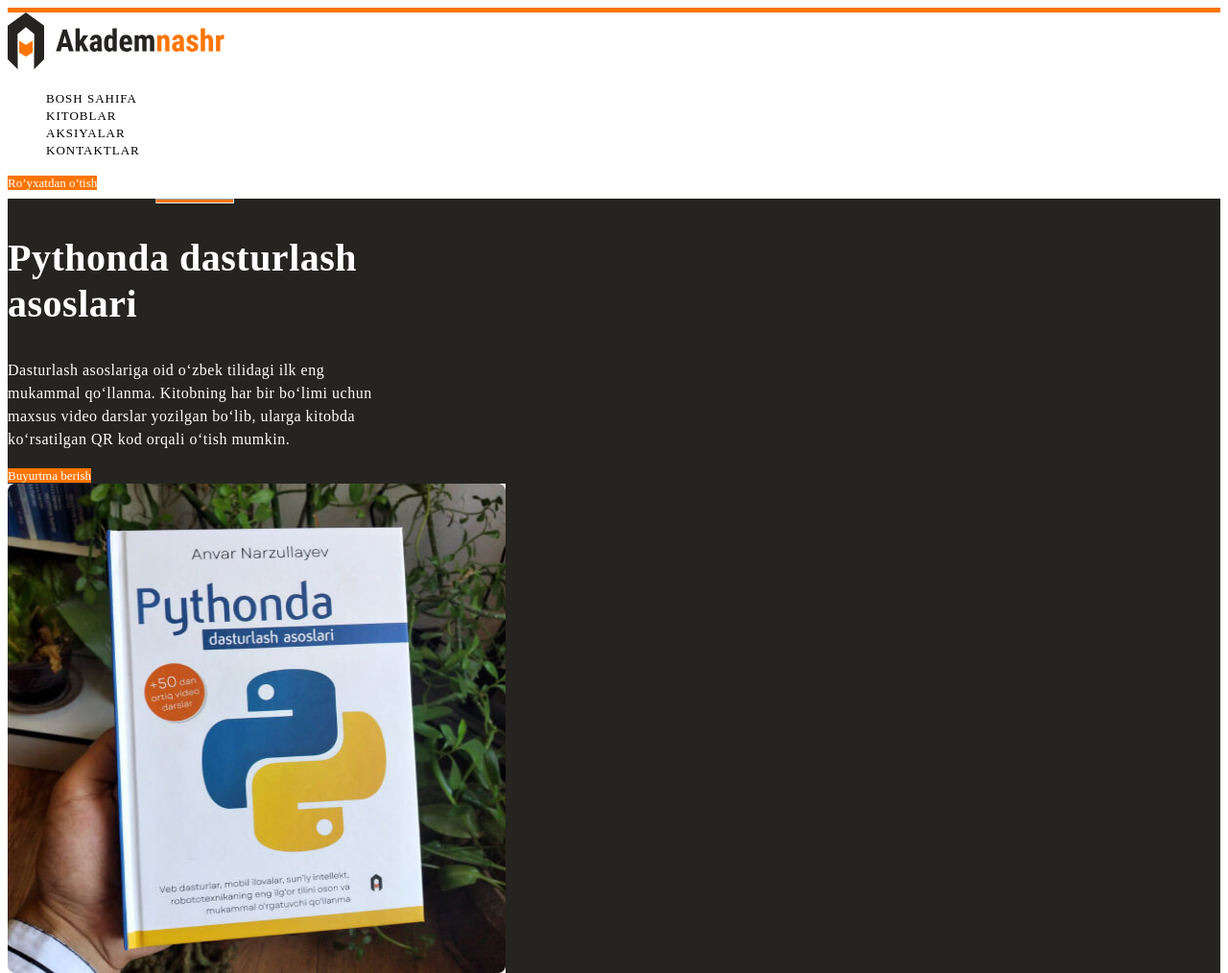
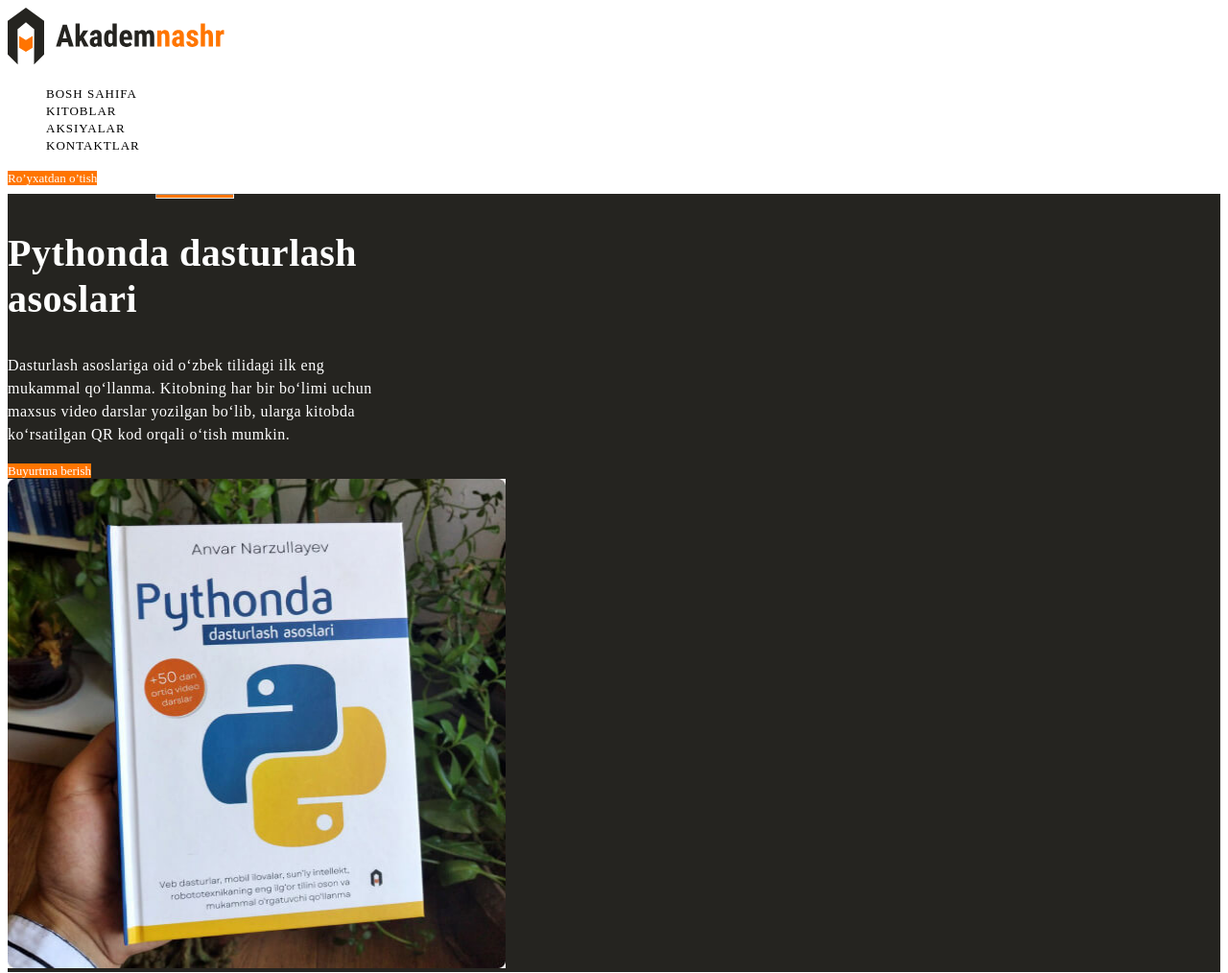
Before and after one commit to tymapuc/akademnashr-promo, a plain HTML site: page index.html in a window 1280 px wide. Shown: the top 1014 px of the page at 96% size. Drawn offline with Linux system fonts and the light colour scheme.

```diff
--- a/index.html
+++ b/index.html
@@ -5,11 +5,6 @@
     <meta http-equiv="X-UA-Compatible" content="IE=edge">
     <meta name="viewport" content="width=device-width, initial-scale=1.0">
     <title>Bosh sahifa - Akademnashr promo sayt</title>
-    <style>
-        header {
-            border-top: 5px solid #ff7500;
-        }
-    </style>
     <link rel="stylesheet" href="css/style.css">
 </head>
 <body>
```
